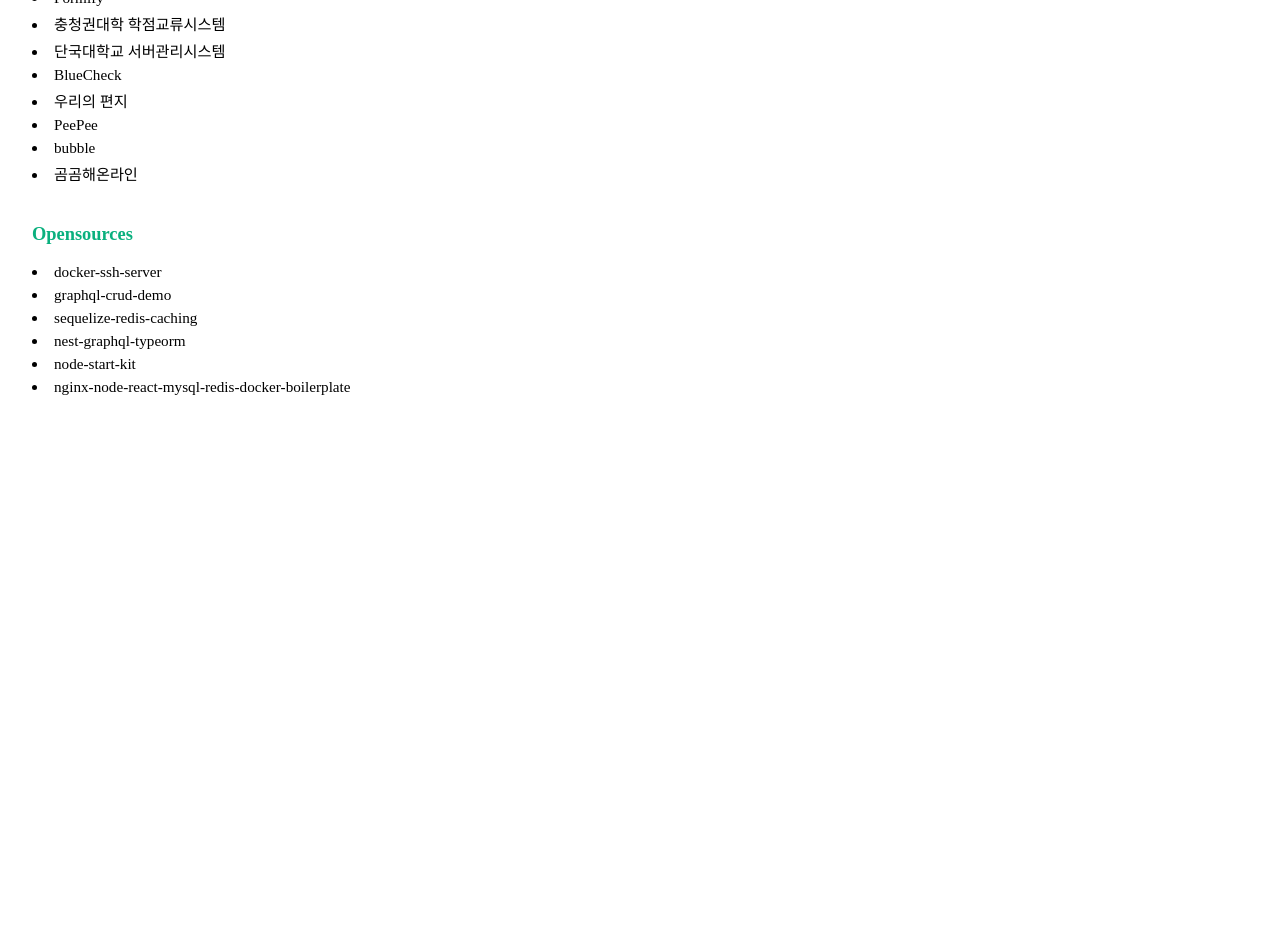
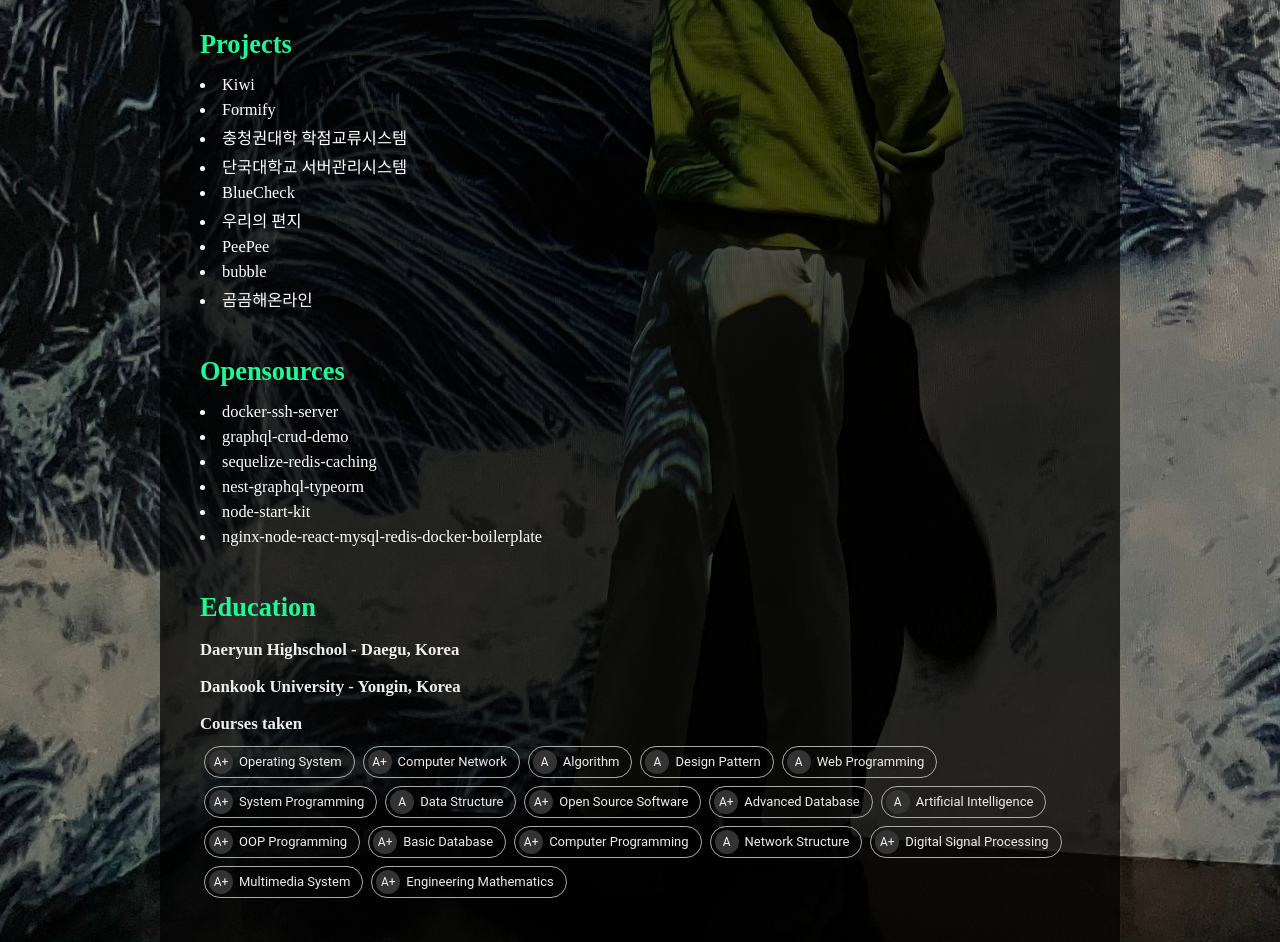
Before and after one commit to zinirun/zini-profile2, a React (Create React App) app: page / in a window 1280 px wide. Shown: the part 540-1482 px from the top of the page. Before the commit the page ends 944 px from the top, so only its background shows below. Built offline with nearby package versions, Linux system fonts and the light colour scheme.

Commit message:
modify: component styles

```diff
--- a/public/index.html
+++ b/public/index.html
@@ -5,10 +5,7 @@
         <link rel="icon" href="%PUBLIC_URL%/favicon.ico" />
         <meta name="viewport" content="width=device-width, initial-scale=1" />
         <meta name="theme-color" content="#000000" />
-    <meta
-      name="description"
-      content="Web site created using create-react-app"
-    />
+        <meta name="description" content="Web site created using create-react-app" />
         <link rel="apple-touch-icon" href="%PUBLIC_URL%/logo192.png" />
         <!--
       manifest.json provides metadata used when your web app is installed on a
@@ -25,6 +22,12 @@
       Learn how to configure a non-root public URL by running `npm run build`.
     -->
         <title>React App</title>
+        <style>
+            body {
+                margin: 0;
+                padding: 0;
+            }
+        </style>
     </head>
     <body>
         <noscript>You need to enable JavaScript to run this app.</noscript>
@@ -38,6 +41,5 @@
 
       To begin the development, run `npm start` or `yarn start`.
       To create a production bundle, use `npm run build` or `yarn build`.
-    -->
-  </body>
+    --></body>
 </html>
--- a/src/App.tsx
+++ b/src/App.tsx
@@ -1,13 +1,14 @@
-import { Avatar, Chip, Container, Grid, Link, Paper } from '@material-ui/core';
+import { Avatar, Chip, Container, Link } from '@material-ui/core';
 import profile from './configs/profile';
 import useStyles from './styles/useStyles';
 
-const { skills, projects, opensources } = profile;
+const { skills, projects, opensources, education } = profile;
 
 function App() {
     const classes = useStyles();
     return (
-        <Container maxWidth="lg">
+        <div className={classes.root}>
+            <Container className={classes.infoWrapper} maxWidth="md">
                 {/* <Grid
                     item
                     xs={12}
@@ -112,7 +113,28 @@ function App() {
                         </li>
                     ))}
                 </div>
+
+                <div>
+                    <p className={classes.sectionTitle}>Education</p>
+                    <p className={classes.itemTitle}>
+                        {education.highName} - {education.highLocation}
+                    </p>
+                    <p className={classes.itemTitle}>
+                        {education.univName} - {education.univLocation}
+                    </p>
+                    <p className={classes.itemTitle}>Courses taken</p>
+                    {education.grades.map((item, idx) => (
+                        <Chip
+                            avatar={<Avatar className={classes.gradeAvatar}>{item.grade}</Avatar>}
+                            className={classes.gradeChip}
+                            key={idx}
+                            label={item.subject}
+                            variant="outlined"
+                        />
+                    ))}
+                </div>
             </Container>
+        </div>
     );
 }
 
--- a/src/configs/profile.ts
+++ b/src/configs/profile.ts
@@ -154,6 +154,83 @@ const profile = {
             link: 'https://github.com/zinirun/nginx-node-react-mysql-redis-docker-boilerplate',
         },
     ],
+    education: {
+        highName: 'Daeryun Highschool',
+        highLocation: 'Daegu, Korea',
+        univName: 'Dankook University',
+        univLocation: 'Yongin, Korea',
+        univDept: 'Department of Software',
+        grades: [
+            {
+                subject: 'Operating System',
+                grade: 'A+',
+            },
+            {
+                subject: 'Computer Network',
+                grade: 'A+',
+            },
+            {
+                subject: 'Algorithm',
+                grade: 'A',
+            },
+            {
+                subject: 'Design Pattern',
+                grade: 'A',
+            },
+            {
+                subject: 'Web Programming',
+                grade: 'A',
+            },
+            {
+                subject: 'System Programming',
+                grade: 'A+',
+            },
+            {
+                subject: 'Data Structure',
+                grade: 'A',
+            },
+            {
+                subject: 'Open Source Software',
+                grade: 'A+',
+            },
+            {
+                subject: 'Advanced Database',
+                grade: 'A+',
+            },
+            {
+                subject: 'Artificial Intelligence',
+                grade: 'A',
+            },
+            {
+                subject: 'OOP Programming',
+                grade: 'A+',
+            },
+            {
+                subject: 'Basic Database',
+                grade: 'A+',
+            },
+            {
+                subject: 'Computer Programming',
+                grade: 'A+',
+            },
+            {
+                subject: 'Network Structure',
+                grade: 'A',
+            },
+            {
+                subject: 'Digital Signal Processing',
+                grade: 'A+',
+            },
+            {
+                subject: 'Multimedia System',
+                grade: 'A+',
+            },
+            {
+                subject: 'Engineering Mathematics',
+                grade: 'A+',
+            },
+        ],
+    },
 };
 
 export default profile;
--- a/src/styles/globalStyle.ts
+++ b/src/styles/globalStyle.ts
@@ -6,9 +6,9 @@ export const theme = createMuiTheme({
     },
     palette: {
         primary: {
-            main: '#0ab07e',
+            main: '#1ef995',
             light: '#1bd89f',
-            dark: '#099c6f',
+            dark: '#0ab07e',
         },
         secondary: {
             main: '#F12777',
--- a/src/styles/useStyles.ts
+++ b/src/styles/useStyles.ts
@@ -1,38 +1,53 @@
 import { makeStyles } from '@material-ui/core/styles';
 const useStyles = makeStyles((theme) => ({
-    imgContainer: {
+    root: {
         backgroundColor: 'white',
         backgroundImage: 'url(./assets/profile.jpg)',
         backgroundRepeat: 'no-repeat',
         backgroundSize: 'cover',
         backgroundPosition: 'center',
     },
+    infoWrapper: {
+        background: 'rgba(0, 0, 0, 0.7)',
+        color: 'white',
+        padding: 40,
+    },
     name: {
-        fontSize: '1.45rem',
+        fontSize: '2rem',
         fontWeight: 'bold',
     },
     sectionTitle: {
-        fontSize: '1.15rem',
+        fontSize: '1.65rem',
         fontWeight: 'bold',
         color: theme.palette.primary.main,
-        marginTop: 40,
+        marginTop: 45,
+        marginBottom: 15,
     },
     itemTitle: {
-        fontSize: '0.9rem',
+        fontSize: '1.05rem',
         marginBottom: 8,
         fontWeight: 'bold',
-        color: '#222',
+        color: '#eee',
     },
     skillChip: {
-        margin: theme.spacing(0.4),
-        color: '#333',
-        borderColor: '#ccc',
+        margin: theme.spacing(0.5),
+        color: '#eee',
+        borderColor: '#aaa',
+    },
+    gradeChip: {
+        margin: theme.spacing(0.5),
+        color: '#eee',
+        borderColor: '#aaa',
+    },
+    gradeAvatar: {
+        background: '#333',
+        color: '#eee !important',
     },
     itemList: {
         marginBottom: 5,
     },
     itemListText: {
-        fontSize: '0.95rem',
+        fontSize: '1.025rem',
     },
 }));
 
```
Lines whose indentation alone changed are shown as unchanged.
